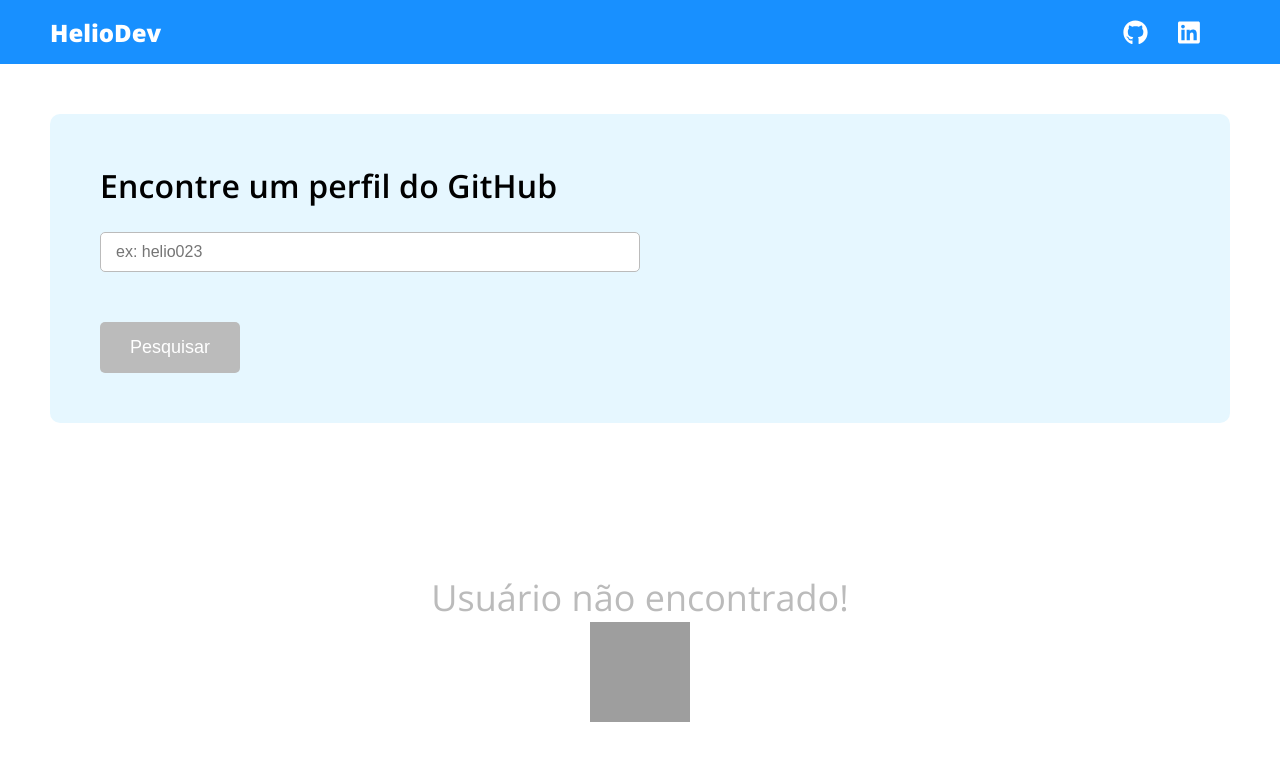
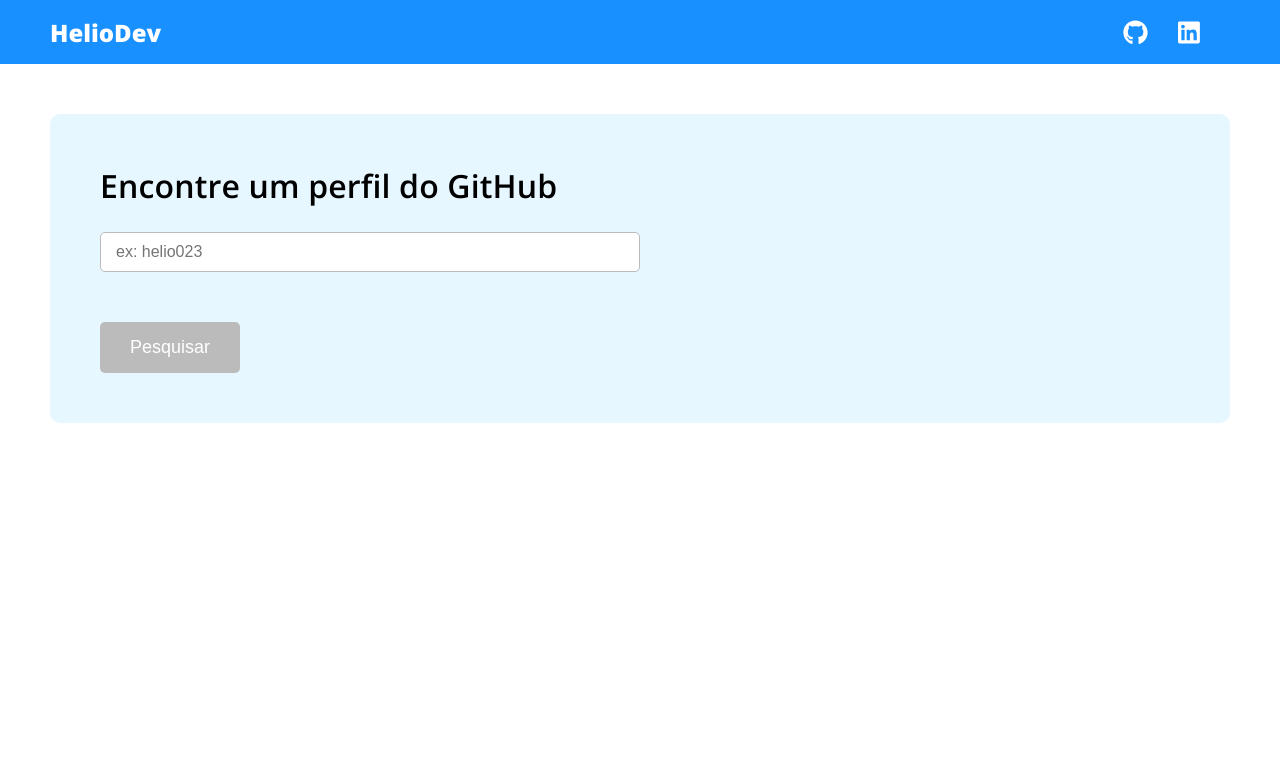
Before and after one commit to Helio023/github-perfil-search, a React (Create React App) app: page /search in a window 1280 px wide. Shown: the top 760 px of the page. Built offline with nearby package versions, Linux system fonts and the light colour scheme; grey boxes are pictures that could not be loaded.

Commit message:
Padding error fixed

```diff
--- a/src/core/components/NotFoundUser/styles.scss
+++ b/src/core/components/NotFoundUser/styles.scss
@@ -4,6 +4,10 @@
   align-items: center;
   padding: 50px;
   margin-top: 100px;
+
+  @media (max-width: 600px) {
+    margin-top: 0;
+  }
   h1 {
       font-weight: normal;
       font-size: 36px;
--- a/src/core/pages/Search/Search.tsx
+++ b/src/core/pages/Search/Search.tsx
@@ -1,5 +1,5 @@
 import axios from 'axios';
-import { useState } from 'react';
+import { useEffect, useState } from 'react';
 import NotFoundUser from '../../components/NotFoundUser/NotFoundUser';
 import Loader from './components/Loader/Loader';
 
@@ -71,7 +71,11 @@ const Search = () => {
           placeholder='ex: helio023'
           className='search__input'
         />
-        <button type='submit' disabled={name === '' ? true : false} className='search__btn'>
+        <button
+          type='submit'
+          disabled={name === '' ? true : false}
+          className='search__btn'
+        >
           {isLoading ? 'Pesquisando...' : 'Pesquisar'}
         </button>
       </form>
@@ -80,7 +84,9 @@ const Search = () => {
         <Loader />
       ) : (
         <>
-          {data.name === '' ? <NotFoundUser /> : (
+          {data.name === '' ? (
+            <>{isVisible && <NotFoundUser />}</>
+          ) : (
             <div className={isVisible ? 'perfil' : 'hide'}>
               <div className='perfil__img'>
                 <img src={data.avatar_url} alt={`Imagem de: ${data.name}`} />
--- a/src/core/pages/Search/styles.scss
+++ b/src/core/pages/Search/styles.scss
@@ -55,6 +55,7 @@
 
     &:disabled {
       background-color: #bbb;
+      cursor: not-allowed;
     }
 
     @media (max-width: 600px) {
@@ -160,6 +161,11 @@
     @media (max-width: 940px) {
       margin-top: 20px;
     }
+    @media (max-width: 500px) {
+      width: 100%;
+      text-align: center;
+      margin-left: 0;
+    }
   }
 
   &__data {
```
